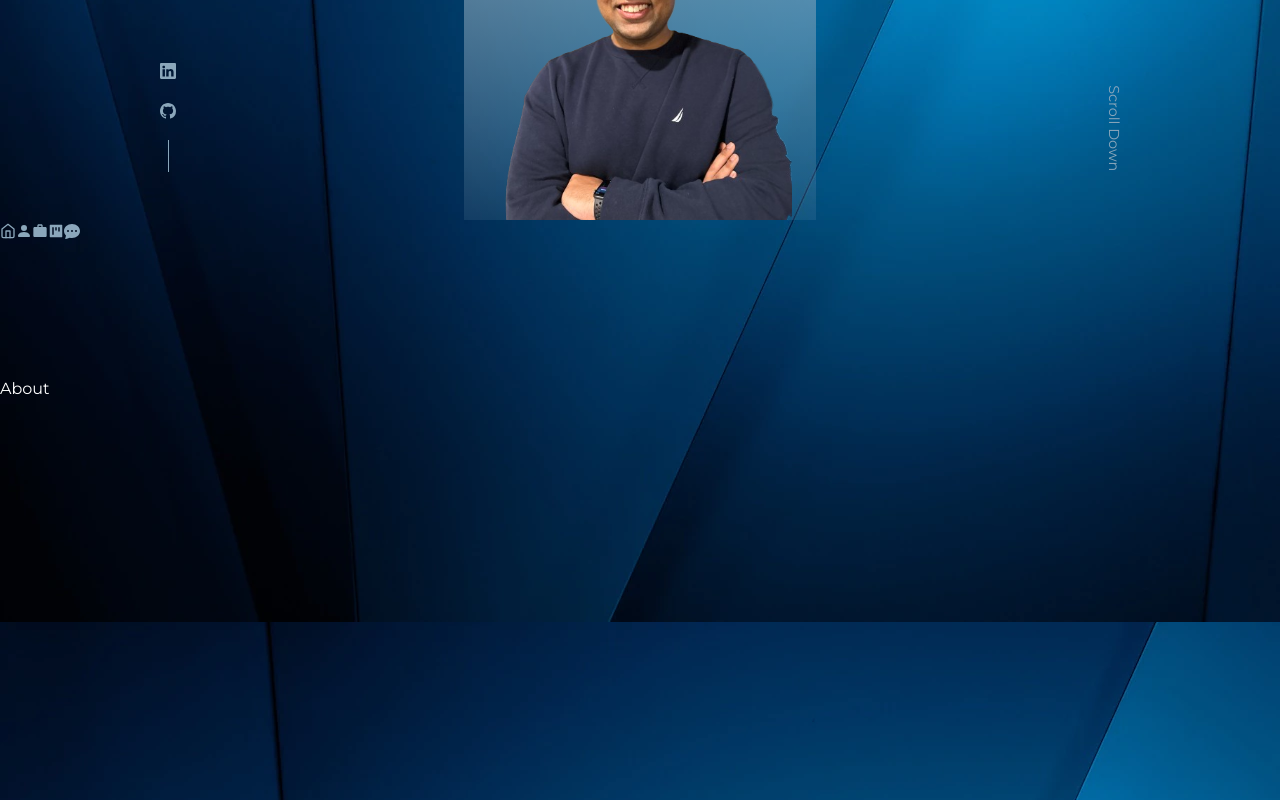
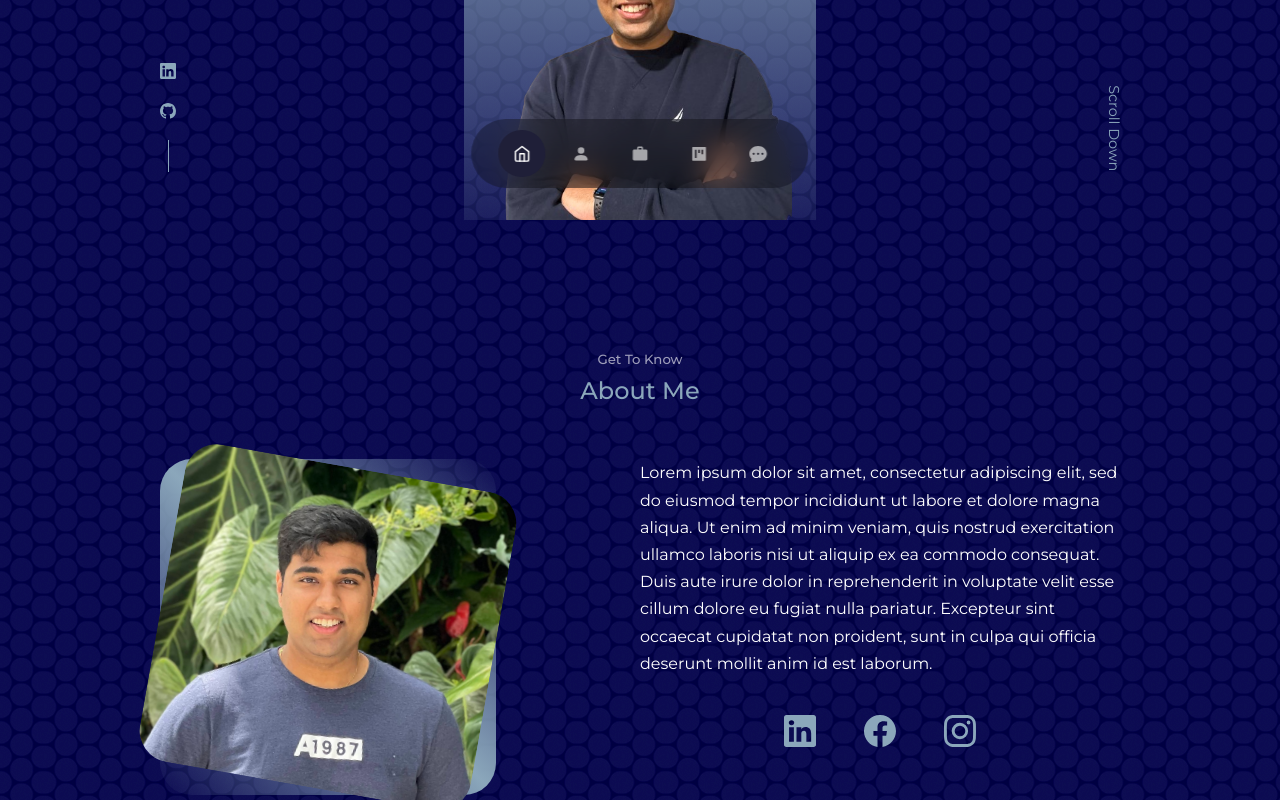
Before and after one commit to gautamsapre/Portfolio, a React (Create React App) app in the folder react-portfolio/: page / in a window 1280 px wide. Shown: the part 580-1380 px from the top of the page. Built offline with nearby package versions, Linux system fonts and the light colour scheme.

Commit message:
About me section added

```diff
--- a/react-portfolio/public/index.html
+++ b/react-portfolio/public/index.html
@@ -4,7 +4,7 @@
   <meta charset="UTF-8">
   <meta http-equiv="X-UA-Compatible" content="IE=edge">
   <meta name="viewport" content="width=device-width, initial-scale=1.0">
-  <title>The Ultimate React Portfolio Website</title>
+  <title>Gautam Sapre</title>
 </head>
 <body>
   <div id = "root"></div>
--- a/react-portfolio/src/components/about/About.jsx
+++ b/react-portfolio/src/components/about/About.jsx
@@ -1,9 +1,36 @@
 import React from 'react'
 import './about.css'
+import self from '../../assets/self2.jpg'
+import {BsLinkedin, BsFacebook, BsInstagram} from 'react-icons/bs'
 
 const About = () => {
   return (
-    <section id="about">About</section>
+    <section id="about">
+      <h5>Get To Know</h5>
+      <h2>About Me</h2>
+
+      <div className="container about__container">
+        <div className="about__me">
+          <img src={self} alt="About Me image" />
+        </div>
+        <div className="about__content">
+          <div className="about__cards">
+            <article className="about__cards">
+            </article>
+          </div>
+          <p>
+
+          Lorem ipsum dolor sit amet, consectetur adipiscing elit, sed do eiusmod tempor incididunt ut labore et dolore magna aliqua. Ut enim ad minim veniam, quis nostrud exercitation ullamco laboris nisi ut aliquip ex ea commodo consequat. Duis aute irure dolor in reprehenderit in voluptate velit esse cillum dolore eu fugiat nulla pariatur. Excepteur sint occaecat cupidatat non proident, sunt in culpa qui officia deserunt mollit anim id est laborum.
+          </p>
+          <div className="social__media">
+          <a href="https://www.linkedin.com/in/gautam-sapre" target="_blank"> <BsLinkedin /> </a>
+          <a href="https://www.facebook.com/gautam.sapre.7" target="_blank"> <BsFacebook /> </a>
+          <a href="https://www.instagram.com/gautam_sapre/" target="_blank"> <BsInstagram /> </a>
+        </div>
+        </div>
+
+      </div>
+    </section>
   )
 }
 
--- a/react-portfolio/src/components/about/about.css
+++ b/react-portfolio/src/components/about/about.css
@@ -0,0 +1,64 @@
+.about__container {
+    display: grid;
+    grid-template-columns: 35% 50%;
+    gap: 15%;
+
+}
+.about__me {
+    width: 100%;
+    aspect-ratio: 1/1;
+    border-radius: 2rem;
+    background: linear-gradient(
+        45deg,
+        transparent,
+        var(--color-primary),
+        transparent
+    );
+    display: grid;
+    place-items: center;
+
+}
+.about__me img {
+    border-radius: 2rem;
+    overflow: hidden;
+    transform: rotate(10deg);
+    transition: var(--transition);
+}
+.about__me img:hover {
+    transform: rotate(0);
+}
+.social__media{
+   padding: 2rem;
+   border-radius: 2rem;
+   display: grid;
+   grid-template-columns: repeat(3, 0.1fr);
+   gap: 3rem;
+   place-items: center;
+   font-size: 2rem;
+   justify-content: center;
+
+}
+
+@media screen and (max-width: 1024px) {
+    .about__container {
+        grid-template-columns: 1fr;
+    }
+    .about__me {
+        width: 50%;
+        margin: 2rem, auto 4rem
+    }
+    .about_content p{
+        margin: 1rem 0 1.5rem;
+    }
+}
+@media screen and (max-width: 1024px) {
+
+    .about__me {
+        width: 65%;
+        margin: 0 auto 3rem
+    }
+    .about_content p{
+        margin: 1.5rem 0;
+    }
+
+}
--- a/react-portfolio/src/components/nav/Nav.jsx
+++ b/react-portfolio/src/components/nav/Nav.jsx
@@ -5,14 +5,17 @@ import {BsFillPersonFill} from 'react-icons/bs';
 import {AiFillProject} from 'react-icons/ai';
 import {MdWork} from 'react-icons/md';
 import {BsFillChatDotsFill} from 'react-icons/bs';
+import {useState} from 'react'
+
 const Nav = () => {
+  const [activeNav, setActiveNav] = useState('#')
   return (
     <nav>
-      <a href="#header"><FiHome/></a>
-      <a href="#about"><BsFillPersonFill/></a>
-      <a href="#experience"><MdWork/></a>
-      <a href="#projects"><AiFillProject/></a>
-      <a href="#contact"><BsFillChatDotsFill/></a>
+      <a href="#" onClick={() => setActiveNav('#')} className={activeNav === '#' ? 'active' : ''}><FiHome/></a>
+      <a href="#about" onClick={() => setActiveNav('#about')} className={activeNav === '#about' ? 'active' : ''}><BsFillPersonFill/></a>
+      <a href="#experience" onClick={() => setActiveNav('#experience')} className={activeNav === '#experience' ? 'active' : ''}><MdWork/></a>
+      <a href="#projects" onClick={() => setActiveNav('#projects')} className={activeNav === '#projects' ? 'active' : ''}><AiFillProject/></a>
+      <a href="#contact" onClick={() => setActiveNav('#contact')} className={activeNav === '#contact' ? 'active' : ''}><BsFillChatDotsFill/></a>
     </nav>
   )
 }
--- a/react-portfolio/src/components/nav/nav.css
+++ b/react-portfolio/src/components/nav/nav.css
@@ -0,0 +1,34 @@
+nav {
+    background: rgba(0,0,0,0.3);
+    width: max-content;
+    display: block;
+    padding: 0.7rem 1.7rem;
+    z-index: 2;
+    position: fixed;
+    left: 50%;
+    transform: translateX(-50%);
+    bottom: 2rem;
+    display: flex;
+    gap: 0.8rem;
+    border-radius: 3rem;
+    backdrop-filter: blur(15px);
+}
+nav a{
+    background: transparent;
+    padding: 0.9rem;
+    border-radius: 50%;
+    display: flex;
+    color: var(--color-light);
+    font-size: 1.1rem;
+
+}
+nav a:hover {
+    background: rgba(0,0,0,0.3);
+}
+
+nav a.active {
+
+    background: var(--color-bg);
+    color: var(--color-white);
+
+}
--- a/react-portfolio/src/index.css
+++ b/react-portfolio/src/index.css
@@ -19,7 +19,7 @@
     --color-white: #fff;
     --color-light: rgba(255, 255, 255, 0.6);
 
-    --transion: all 400ms ease;
+    --transition: all 400ms ease;
     --container-width-lg: 75%;
     --container-width-md: 86%;
     --container-width-sm: 90%;
```
Also changed, not shown: react-portfolio/src/assets/bg-texture.png, react-portfolio/src/assets/self2.jpg (added).
